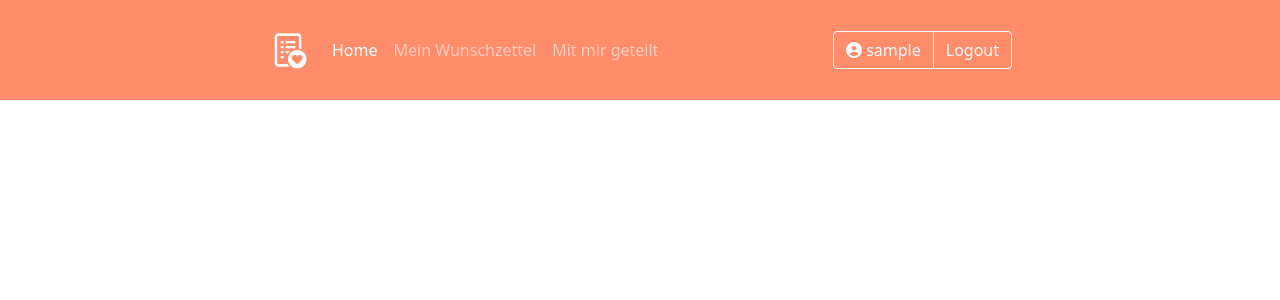
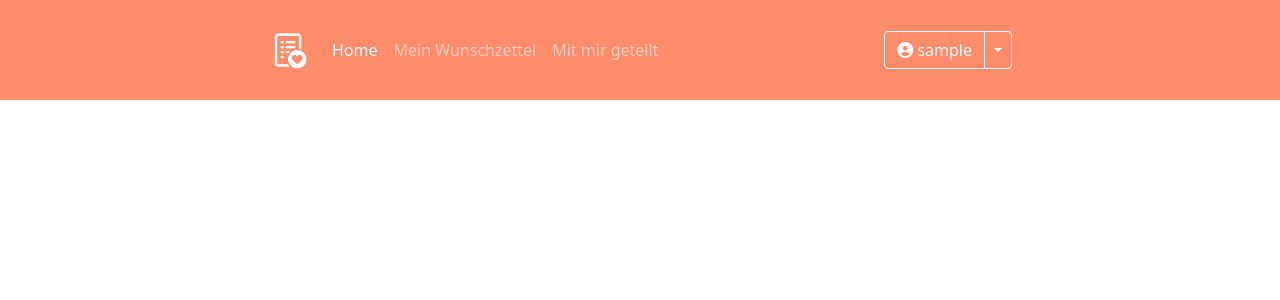
Before and after one commit to allokz/django-wishlist, a Django app: page / in a window 1280 px wide. Shown: the top 300 px of the page. Run offline with Django 3.2, Linux system fonts and the light colour scheme; the visitor is signed in with stand-in values (Sample User, id 1); some libraries are stand-ins or nearby versions.

Commit message:
logout button moved into dropdown menu

```diff
--- a/templates/base_generic.html
+++ b/templates/base_generic.html
@@ -16,7 +16,7 @@
 </head>
 
 <body>
-	<nav class="navbar navbar-expand-sm navbar-dark">
+	<nav class="navbar navbar-expand-md navbar-dark">
 		<div class="container-fluid" style="max-width: 768px;">
 			<a class="navbar-brand" href="{% url 'index' %}"><img src="{% static 'images/brand.png' %}" alt="brand" height="40px"></a>
 			<button class="navbar-toggler" type="button" data-bs-toggle="collapse"
@@ -25,7 +25,7 @@
 				<span class="navbar-toggler-icon"></span>
 			</button>
 			<div class="collapse navbar-collapse" id="navbarSupportedContent">
-				<ul class="navbar-nav me-auto mb-2 mb-sm-0">
+				<ul class="navbar-nav me-auto mb-2 mb-md-0">
 					<li class="nav-item">
                         {% url 'index' as url_index %}
 						<a class="nav-link {% if request.path == url_index %}active{% endif %}" href="{% url 'index' %}">Home</a>
@@ -38,9 +38,17 @@
 					</li>
 				</ul>
                 {% if user.is_authenticated %}
-                <div class="btn-group d-flex" role="group">
+                <div class="btn-group d-flex">
                     <a class="btn btn-outline-light" href="#"><i class="fas fa-user-circle"></i> {{ user.username }}</a>
-                    <a class="btn btn-outline-light" href="{% url 'logout' %}">Logout</a>
+                    <button type="button" class="btn btn-outline-light dropdown-toggle dropdown-toggle-split" data-bs-toggle="dropdown" aria-expanded="false">
+                        <span class="visually-hidden">Toggle Dropdown</span>
+                    </button>
+                    <ul class="dropdown-menu dropdown-menu-end">
+                        <li><a class="dropdown-item" href="#">Dein Profil</a></li>
+                        <li><a class="dropdown-item" href="#">Einstellungen</a></li>
+                        <li><hr class="dropdown-divider"></li>
+                        <li><a class="dropdown-item" href="{% url 'logout' %}">Logout</a></li>
+                    </ul>
                 </div>
                 {% else %}
                 <a class="btn btn-outline-light d-flex" href="{% url 'login' %}">Login</a>
```
